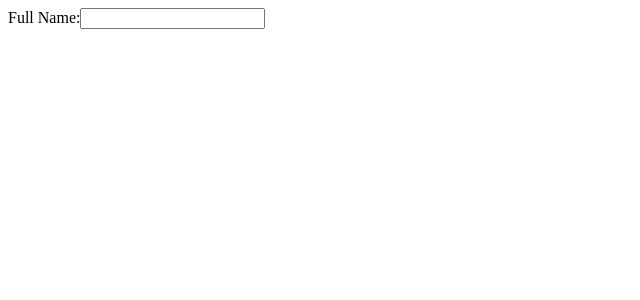
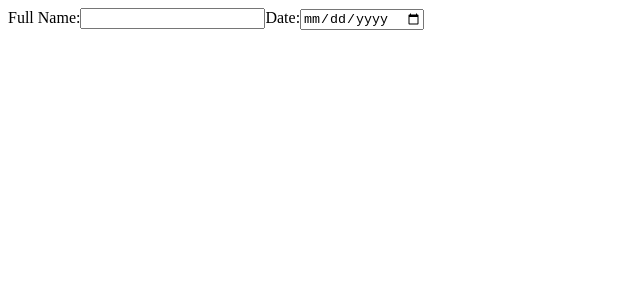
Before and after one commit to patelkvraj/animal-aid-inventory-react-app, a React (Create React App) app: page / in a window 1280 px wide. Shown: the top 300 px of the page, without its empty margins (0-640 px from the left). Built offline with nearby package versions, Linux system fonts and the light colour scheme.

Commit message:
Add multiple input fields and make adjustment to the state variable.

```diff
--- a/src/DonationForm.js
+++ b/src/DonationForm.js
@@ -1,7 +1,13 @@
 import { useState } from "react";
 
 function DonationForm() {
-  const [name, setName] = useState("");
+  const [inputs, setInputs] = useState({});
+
+  const handleChange = (event) => {
+    const name = event.target.name;
+    const value = event.target.value;
+    setInputs((values) => ({ ...values, [name]: value }));
+  };
 
   return (
     <form>
@@ -9,8 +15,18 @@
         Full Name:
         <input
           type="text"
-          value={name}
-          onChange={(event) => setName(event.target.value)}
+          name="username"
+          value={inputs.username || ""}
+          onChange={handleChange}
+        />
+      </label>
+      <label>
+        Date:
+        <input
+          type="date"
+          name="date"
+          value={inputs.date || ""}
+          onChange={handleChange}
         />
       </label>
     </form>
```
